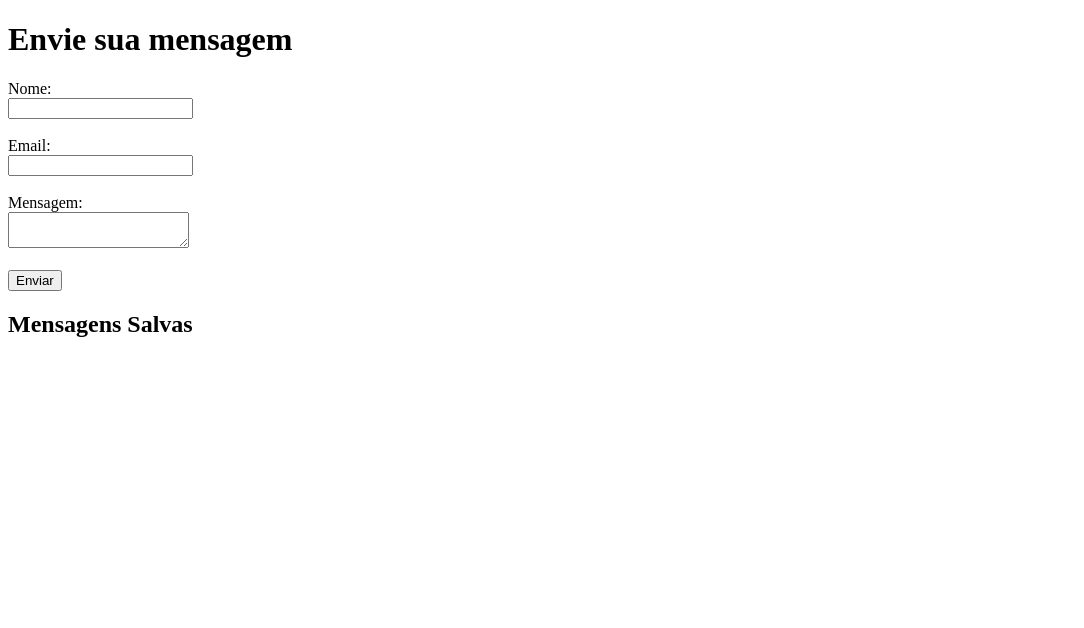
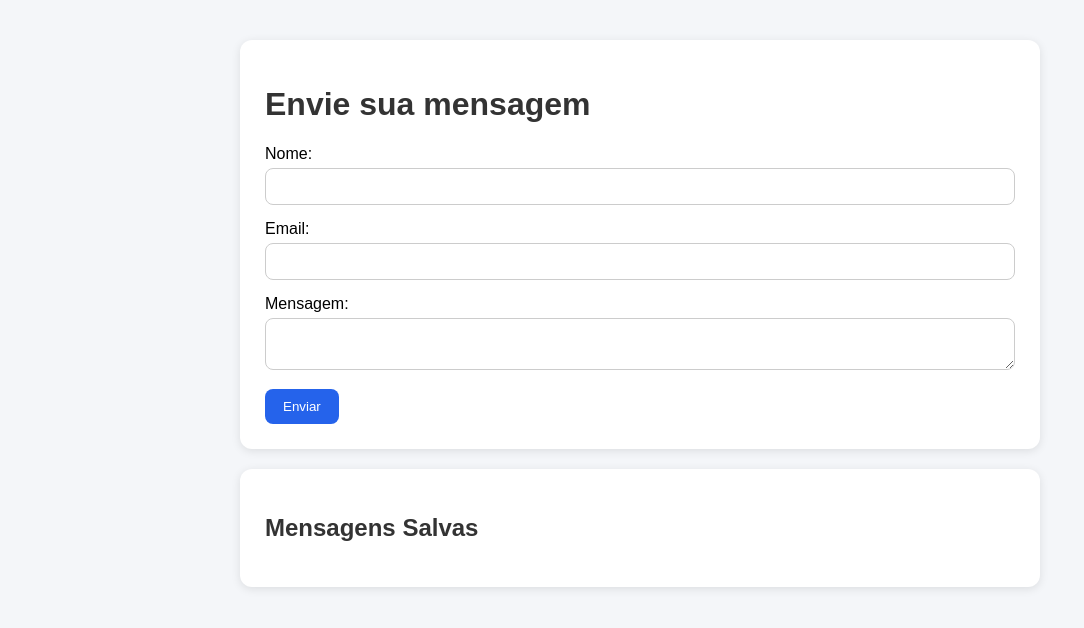
Before and after one commit to MXVVI/APP, a website: page index.html in a window 1280 px wide. Shown: the whole page, without its empty margins (0-1084 px from the left). Drawn offline with nearby package versions, Linux system fonts and the light colour scheme; no server answers.

Commit message:
Melhora visual da interface

```diff
--- a/index.html
+++ b/index.html
@@ -3,29 +3,97 @@
 <head>
     <meta charset="UTF-8">
     <title>Cadastro de Mensagens</title>
+
+    <style>
+        body {
+            font-family: Arial, sans-serif;
+            background: #f4f6f9;
+            margin: 0;
+            padding: 40px;
+        }
+
+        .container {
+            max-width: 800px;
+            margin: auto;
+        }
+
+        .card {
+            background: white;
+            padding: 25px;
+            border-radius: 12px;
+            box-shadow: 0 2px 10px rgba(0,0,0,0.1);
+            margin-bottom: 20px;
+        }
+
+        h1, h2 {
+            color: #333;
+        }
+
+        input, textarea {
+            width: 100%;
+            padding: 10px;
+            margin-top: 5px;
+            margin-bottom: 15px;
+            border: 1px solid #ccc;
+            border-radius: 8px;
+            box-sizing: border-box;
+        }
+
+        button {
+            background: #2563eb;
+            color: white;
+            border: none;
+            padding: 10px 18px;
+            border-radius: 8px;
+            cursor: pointer;
+        }
+
+        button:hover {
+            background: #1d4ed8;
+        }
+
+        .mensagem {
+            background: #f9fafb;
+            padding: 15px;
+            border-radius: 10px;
+            margin-bottom: 15px;
+            border: 1px solid #e5e7eb;
+        }
+    </style>
 </head>
+
 <body>
+    <div class="container">
+
+        <div class="card">
             <h1>Envie sua mensagem</h1>
+
             <form id="mensagemForm">
-        <label for="nome">Nome:</label><br>
-        <input type="text" id="nome" name="nome" required><br><br>
+                <label for="nome">Nome:</label>
+                <input type="text" id="nome" name="nome" required>
 
-        <label for="email">Email:</label><br>
-        <input type="email" id="email" name="email" required><br><br>
+                <label for="email">Email:</label>
+                <input type="email" id="email" name="email" required>
 
-        <label for="mensagem">Mensagem:</label><br>
-        <textarea id="mensagem" name="mensagem" required></textarea><br><br>
+                <label for="mensagem">Mensagem:</label>
+                <textarea id="mensagem" name="mensagem" required></textarea>
 
                 <button type="submit">Enviar</button>
             </form>
+
             <div id="resposta"></div>
+        </div>
 
+        <div class="card">
             <h2>Mensagens Salvas</h2>
             <div id="listaMensagens"></div>
+        </div>
+
+    </div>
+
     <script src="https://cdn.jsdelivr.net/npm/@supabase/supabase-js@2"></script>
 
     <script>
-
         const supabaseUrl = 'https://ugfefzedwxqhdqiwjdzp.supabase.co';
         const supabaseKey = 'sb_publishable_5rzAbOZHOnE_3oci9k_GCw_DAciyhNb';
 
@@ -35,7 +103,6 @@ const client = supabase.createClient(
         );
 
         async function excluirMensagem(id) {
-
             const { error } = await client
                 .from('messages')
                 .delete()
@@ -51,7 +118,6 @@ async function excluirMensagem(id) {
         }
 
         async function carregarMensagens() {
-
             const { data, error } = await client
                 .from('messages')
                 .select('*');
@@ -61,43 +127,33 @@ async function carregarMensagens() {
                 return;
             }
 
-    const lista =
-        document.getElementById('listaMensagens');
-
+            const lista = document.getElementById('listaMensagens');
             lista.innerHTML = '';
 
             data.forEach(item => {
-
                 lista.innerHTML += `
-            <div>
+                    <div class="mensagem">
                         <strong>${item.nome}</strong><br>
                         ${item.email}<br>
-                ${item.mensagem}<br>
+                        ${item.mensagem}<br><br>
 
                         <button onclick="excluirMensagem(${item.id})">
                             Excluir
                         </button>
-
-                <hr>
                     </div>
                 `;
-
             });
-
         }
 
         document.getElementById('mensagemForm')
         .addEventListener('submit', function(event) {
-
             event.preventDefault();
 
             const nome = document.getElementById('nome').value;
             const email = document.getElementById('email').value;
             const mensagem = document.getElementById('mensagem').value;
 
-    const resposta =
-        document.getElementById('resposta');
-
+            const resposta = document.getElementById('resposta');
             resposta.innerHTML = 'Enviando...';
 
             client
@@ -110,29 +166,17 @@ document.getElementById('mensagemForm')
                     }
                 ])
                 .then(({ error }) => {
-
                     if (error) {
-
-                resposta.innerHTML =
-                    'Erro: ' + error.message;
-
+                        resposta.innerHTML = 'Erro: ' + error.message;
                     } else {
-
-                resposta.innerHTML =
-                    'Mensagem enviada com sucesso!';
-
+                        resposta.innerHTML = 'Mensagem enviada com sucesso!';
                         document.getElementById('mensagemForm').reset();
-
                         carregarMensagens();
-
                     }
-
                 });
-
         });
 
         carregarMensagens();
-
     </script>
 </body>
 </html>
```
Lines whose indentation alone changed are shown as unchanged.
